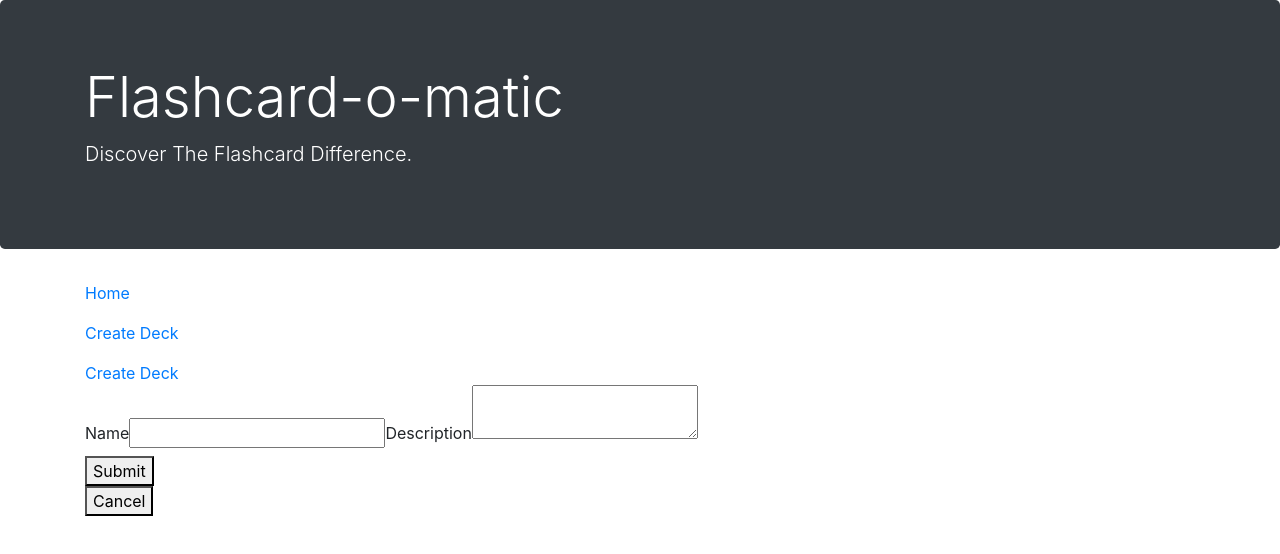
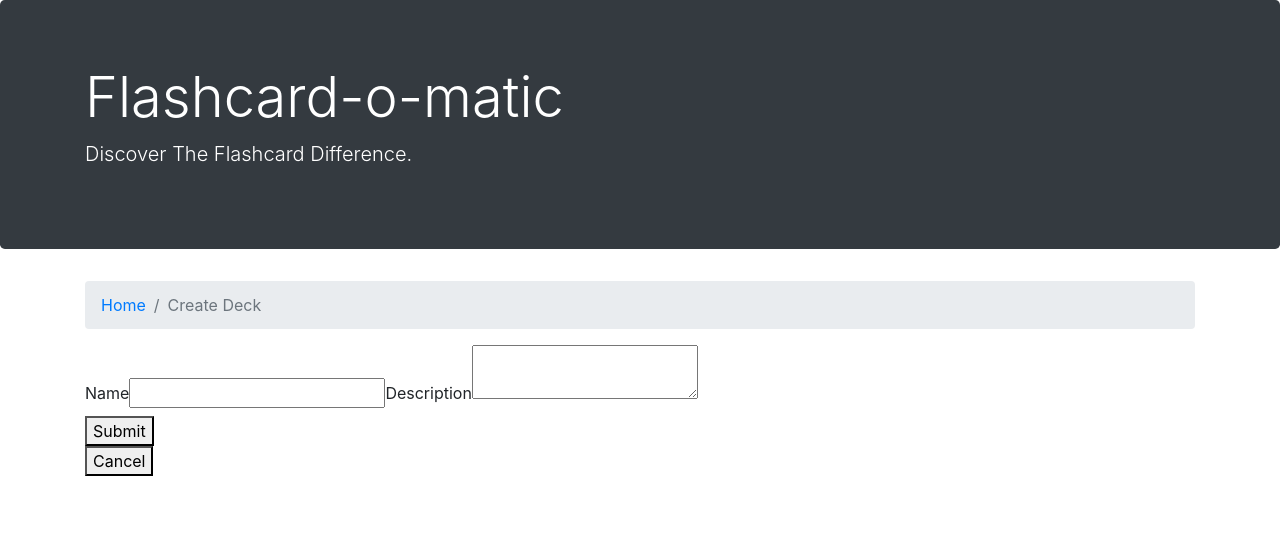
Before and after one commit to kateneilsen/flashcard-app, a React (Create React App) app: page /decks/new in a window 1280 px wide. Shown: the top 554 px of the page. Built offline with nearby package versions, Linux system fonts and the light colour scheme; a web font is replaced by a local one.

Commit message:
add bootstrap styling to nav

```diff
--- a/src/Layout/Deck/CreateDeckForm.js
+++ b/src/Layout/Deck/CreateDeckForm.js
@@ -18,7 +18,6 @@ function CreateDeckForm() {
   return (
     <div>
       <CreateDeckNav />
-      <Link to="/decks/new">Create Deck</Link>
       <form onSubmit={handleSubmit}>
         <label htmlFor="name">
           Name
--- a/src/Layout/Deck/CreateDeckNav.js
+++ b/src/Layout/Deck/CreateDeckNav.js
@@ -3,14 +3,16 @@ import { Link } from "react-router-dom";
 
 function CreateDeckNav() {
   return (
-    <div>
-      <p>
-        <Link to="/">Home</Link>
-      </p>
-      <p>
-        <Link to="/decks/new">Create Deck</Link>
-      </p>
-    </div>
+    <nav aria-label="breadcrumb">
+      <ol className="breadcrumb">
+        <li class="breadcrumb-item">
+          <Link to="/">Home</Link>
+        </li>
+        <li class="breadcrumb-item active" aria-current="page">
+          Create Deck
+        </li>
+      </ol>
+    </nav>
   );
 }
 
```
